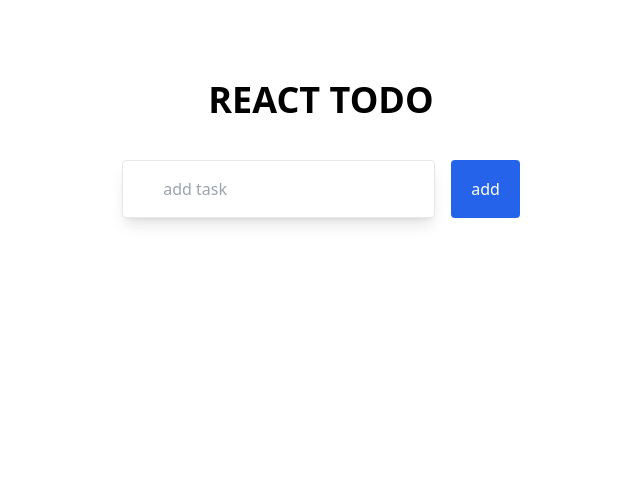
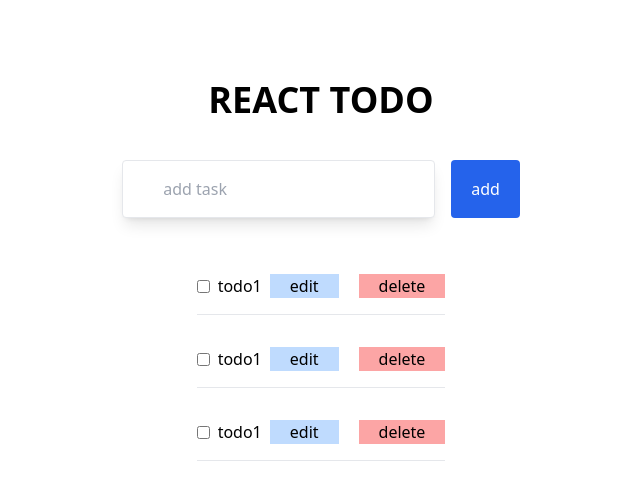
Before and after one commit to Delyc/todo-redux-toolkit, a React (Create React App) app: page / in a window 1280 px wide. Shown: the top 500 px of the page, without its empty margins (319-959 px from the left). Built offline with nearby package versions, Linux system fonts and the light colour scheme.

Commit message:
Feat: Adding redux

```diff
--- a/src/App.js
+++ b/src/App.js
@@ -1,7 +1,12 @@
 import './App.css';
-import { nanoid } from 'nanoid';
 import { useState, useEffect } from 'react';
 import List from './components/List';
+import { useDispatch } from 'react-redux';
+import { useSelector } from 'react-redux';
+import { addTodo } from './redux/reducers/todoSlice';
+import { updateTodo } from './redux/reducers/todoSlice';
+import { markAsCompleted } from './redux/reducers/todoSlice';
+import { deleteTodo } from './redux/reducers/todoSlice';
 
 const getLocalStorage = () => {
   let list = localStorage.getItem("list")
@@ -12,11 +17,13 @@ const getLocalStorage = () => {
   }
 }
 function App() {
+  const dispatch = useDispatch()
   const [name, setName] = useState("")
   const [list, setList] = useState(getLocalStorage())
   const [isEditing, setIsEditing] = useState(false)
   const [editID, setEditiID] = useState(null)
-
+  const todos = useSelector((state) => state.todos )
+  console.log("todos redux", todos)
   useEffect(() => {
     localStorage.setItem("list", JSON.stringify(list))
   }, [list])
@@ -27,42 +34,37 @@ function App() {
     if (!name) {
       alert("please enter a task")
     } else if (name && isEditing) {
-      setList(
-        list.map((item) => {
-          if (item.id === editID) {
-            return { ...item, title: name }
-          }
-          return item
-        })
-      )
+    dispatch(updateTodo({id: editID, title: name }))
+
       setName("")
       setEditiID(null)
       setIsEditing(false)
     } else {
-      const newItem = { id: nanoid(), title: name, completed: false }
-      setList([...list, newItem])
+      dispatch(addTodo({
+        title: name
+      }))
       setName("")
     }
 
   }
   const removeItem = (id) => {
-    setList(list.filter((item) => item.id !== id))
+    dispatch(deleteTodo(id))
+    // setList(list.filter((item) => item.id !== id))
   }
-  const editItem = (id) => {
-    const editItem = list.find((item) => item.id === id)
+  const editItem = (item) => {
+    console.log({item})
     setIsEditing(true)
-    setEditiID(id)
-    setName(editItem.title)
+    setEditiID(item.id)
+    setName(item.title)
+    console.log("testing upate", item)
+
+    // const editItem = list.find((item) => item.id === id)
+
 
   }
-  const markCompleted = (id) => {
-    const complete = list.map((item) =>
 
-      item.id === id ? {...item, completed: !item.completed} : item
 
-    )
-    setList(complete)
-  }
+
   return (
     <>
     <section className='flex flex-col items-center gap-10 py-20'>
@@ -71,9 +73,9 @@ function App() {
         <input type="text" placeholder='add task' onChange={(e) => setName(e.target.value)} value={name} className="underline-none border py-4 px-10 rounded shadow-lg" />
         <button className='bg-blue-600 py-3 px-5 text-white font-medium rounded' type='submit'>{isEditing ? "edit" : "add"}</button>
       </form>
-      {list.length > 0 && (
+      {todos.length > 0 && (
         <div className='flex flex-col gap-10'>
-          <List  items={list} removeItem={removeItem} editItem={editItem} markCompleted={markCompleted}/>
+          <List  items={todos} removeItem={removeItem} editItem={editItem} />
         </div>
       )}
       </section>
--- a/src/components/List.jsx
+++ b/src/components/List.jsx
@@ -1,4 +1,11 @@
-const List = ({ items, removeItem, editItem, markCompleted }) => {
+import { markAsCompleted } from '../redux/reducers/todoSlice'
+import { useDispatch } from 'react-redux';
+const List = ({ items, removeItem, editItem, markCompleted, id, completed }) => {
+    const dispatch = useDispatch()
+    const handleComplete = (items) => {
+        dispatch(markAsCompleted({ id: items.id, completed: !items.completed }))
+    }
+
     return (
         <>
             <div className="flex flex-col gap-4">
@@ -9,14 +16,14 @@ const List = ({ items, removeItem, editItem, markCompleted }) => {
                         <ul key={id} className="w-full">
                             <li className="flex items-center gap-2 border-b py-4 w-full">
                                 <div className="w-1/2 flex gap-2 items-center">
-                                <input type="checkbox" onClick={() => markCompleted(id)} />
-                                <p className={ `${item.completed === true ? "line-through" : " "} w-5/6 break-words`}>
-                                    {title}
-                                </p>
+                                    <input type="checkbox" checked={items.completed} onChange={(() => handleComplete(item))} />
+                                    <p className={`${item.completed === true ? "line-through" : " "} w-5/6 break-words`}>
+                                        {title}
+                                    </p>
                                 </div>
 
                                 <div className="flex gap-5">
-                                    <button className="bg-blue-200 px-5" type="button" onClick={() => editItem(id)}>edit</button>
+                                    <button className="bg-blue-200 px-5" type="button" onClick={() => editItem(item)}>edit</button>
                                     <button className="bg-red-300 px-5" type="button" onClick={() => removeItem(id)}>delete</button>
                                 </div>
                             </li>
--- a/src/index.js
+++ b/src/index.js
@@ -3,11 +3,14 @@ import ReactDOM from 'react-dom/client';
 import './index.css';
 import App from './App';
 import reportWebVitals from './reportWebVitals';
-
+import { Provider } from 'react-redux';
+import store from './redux/store';
 const root = ReactDOM.createRoot(document.getElementById('root'));
 root.render(
   <React.StrictMode>
+    <Provider store={store}>
     <App />
+    </Provider>
   </React.StrictMode>
 );
 
--- /dev/null
+++ b/src/redux/reducers/todoSlice.js
@@ -0,0 +1,50 @@
+import { createSlice } from "@reduxjs/toolkit";
+import { nanoid } from "nanoid";
+const todoSlice = createSlice({
+    name: "todos",
+    initialState: [
+        { id: nanoid(),
+            title: "todo1",
+            completed: false
+        },
+        { id: nanoid(),
+            title: "todo1",
+            completed: false
+        },
+        { id: nanoid(),
+            title: "todo1",
+            completed: false
+        },
+
+    ],
+    reducers: {
+        addTodo: (state, action) => {
+            const newTodo = {
+                id: nanoid(),
+                title: action.payload.title,
+                completed: false
+            };
+            state.push(newTodo)
+        },
+        updateTodo : (state, action) => {
+            const editItem = state.find((item) => item.id === action.payload.id)
+            editItem.title = action.payload.title
+            // const editItem = state.find((item) => item.id === id)
+        },
+        markAsCompleted:(state, action) => {
+            console.log("actions, action", action)
+            const index = state.findIndex(
+                (todo) => todo.id === action.payload.id
+            );
+            state[index].completed = action.payload.completed;
+         },
+         deleteTodo: (state, action) => {
+            return state.filter((item) => item.id !== action.payload)
+
+         }
+    }
+})
+
+
+export const {addTodo, markAsCompleted, updateTodo, deleteTodo} = todoSlice.actions
+export default todoSlice.reducer
--- a/src/redux/store.js
+++ b/src/redux/store.js
@@ -0,0 +1,7 @@
+import { configureStore } from "@reduxjs/toolkit";
+import todoSlice from "./reducers/todoSlice";
+export default configureStore({
+    reducer : {
+        todos: todoSlice
+    }
+})
```
